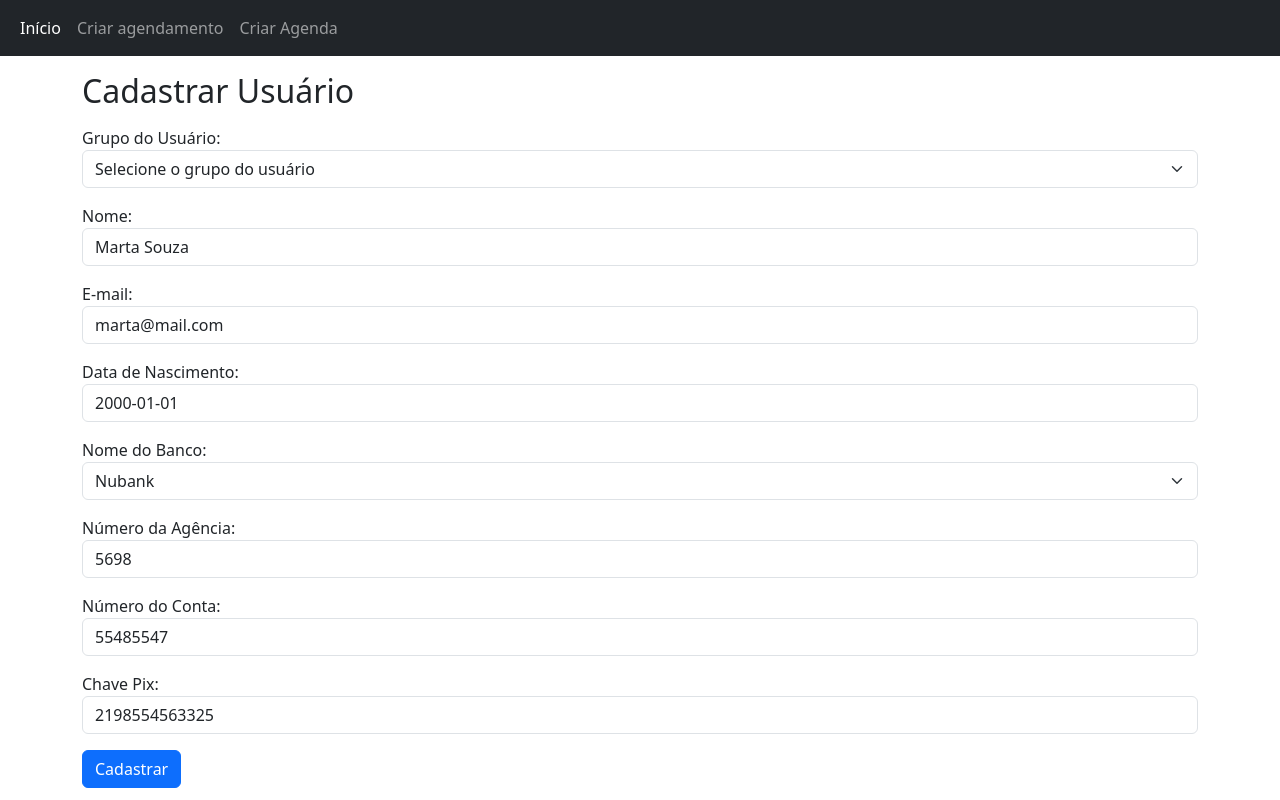
After one commit to Anaclarapereira/barbearia, a PHP site: page /Usuario/index.html in a window 1280 px wide. The commit adds this page. Run offline with PHP 8.4, Linux system fonts and the light colour scheme.

Commit message:
Add files via upload

```diff
--- a/Usuario/cadastrar_usuario.php
+++ b/Usuario/cadastrar_usuario.php
@@ -1,6 +1,6 @@
 <?php
 include "../connection.php";
-header("location: preparar_cadastro.php?status=1");
+
 echo "<pre>";
 
 print_r($_POST);
@@ -24,7 +24,7 @@ echo "<br>chave_pix $chave_pix";
 echo "<br>numero_conta $numero_conta";
 echo "<br>numero_agencia $numero_agencia";
 
-// exit('<br>não inserir');
+exit('<br>não inserir');
 
 
 $sql_usuario = "INSERT INTO usuarios (nome , email, data_de_nascimento, id_grupo)
@@ -52,7 +52,7 @@ VALUES ('$nome_do_banco', '$numero_agencia', '$numero_conta', '$chave_pix', $id_
 
 
 if ($conn->query($sql_dados_bancarios) === TRUE) {
-  header("location: preparar_cadastro.php?status=1");
+  echo "New record created successfully";
 } else {
   echo "Error: " . $sql_dados_bancarios . "<br>" . $conn->error;
 }
--- /dev/null
+++ b/Usuario/index.html
@@ -0,0 +1,109 @@
+<!DOCTYPE html>
+<html lang="en">
+
+<head>
+    <title>Cadastro de Usuários</title>
+    <meta charset="utf-8">
+    <meta name="viewport" content="width=device-width, initial-scale=1">
+    <link href="https://cdn.jsdelivr.net/npm/bootstrap@5.3.3/dist/css/bootstrap.min.css" rel="stylesheet">
+    <script src="https://cdn.jsdelivr.net/npm/bootstrap@5.3.3/dist/js/bootstrap.bundle.min.js"></script>
+</head>
+
+<body>
+
+    <nav class="navbar navbar-expand-sm bg-dark navbar-dark">
+        <div class="container-fluid">
+            <ul class="navbar-nav">
+                <li class="nav-item">
+                    <a class="nav-link active" href="../index.php">Início</a>
+                </li>
+                <li class="nav-item">
+                    <a class="nav-link" href="../Agendamento/agendar.php">Criar agendamento</a>
+                </li>
+                <li class="nav-item">
+                    <a class="nav-link" href="../Agenda/index.php">Criar Agenda</a>
+                </li>
+
+            </ul>
+        </div>
+    </nav>
+
+    <div class="container mt-3">
+        <h2>Cadastrar Usuário</h2>
+        <form action="cadastrar_usuario.php" method="post">
+
+
+            <div class="mb-3 mt-3">
+                <label for="email">Grupo do Usuário:</label>
+                <select class="form-select" name="id_grupo">
+                    <option>Selecione o grupo do usuário</option>
+                    <option value="1">Admin</option>
+                    <option value="2">Barbeiro</option>
+                    <option value="3">Cliente</option>
+                </select>
+            </div>
+
+            <div class="mb-3 mt-3">
+                <label for="email">Nome:</label>
+                <input type="text" class="form-control" id="nome" placeholder="Digite o nome do usuário" name="nome">
+            </div>
+
+            <div class="mb-3 mt-3">
+                <label for="email">E-mail:</label>
+                <input type="email" class="form-control" id="email" placeholder="Digite o e-mail do usuário"
+                    name="email">
+            </div>
+
+
+            <div class="mb-3 mt-3">
+                <label for="email">Data de Nascimento:</label>
+                <input type="text" class="form-control" id="data_de_nascimento" placeholder=""
+                    name="data_de_nascimento">
+            </div>
+
+            <div class="mb-3 mt-3">
+                <label for="email">Nome do Banco:</label>
+                <select class="form-select" name="nome_do_banco">
+                    <option>Selecione um banco</option>
+                    <option value="Nubank" selected>Nubank</option>
+                </select>
+            </div>
+
+
+            <div class="mb-3 mt-3">
+                <label for="email">Número da Agência:</label>
+                <input type="text" class="form-control" id="numero_agencia"
+                    placeholder="Digite o número da agência do barbeiro" name="numero_agencia">
+            </div>
+
+            <div class="mb-3 mt-3">
+                <label for="email">Número do Conta:</label>
+                <input type="text" class="form-control" id="numero_conta"
+                    placeholder="Digite o número da conta do barbeiro" name="numero_conta">
+            </div>
+
+            <div class="mb-3 mt-3">
+                <label for="email">Chave Pix:</label>
+                <input type="text" class="form-control" id="chave_pix" placeholder="Digite a chave PIX do barbeiro"
+                    name="chave_pix">
+            </div>
+
+
+            <button type="submit" class="btn btn-primary">Cadastrar</button>
+        </form>
+    </div>
+    <script src="https://ajax.googleapis.com/ajax/libs/jquery/3.7.1/jquery.min.js"></script>
+    <script>
+        $(document).ready(function () {
+            $('#nome').val('Marta Souza');
+            $('#email').val('marta@mail.com');
+            $('#data_de_nascimento').val('2000-01-01');
+            $('#numero_agencia').val('5698');
+            $('#numero_conta').val('55485547');
+            $('#chave_pix').val('2198554563325');
+        });
+    </script>
+
+</body>
+
+</html>
```
Also changed, not shown: Usuario/lista_de_usuarios.php (added, +73 -0 lines).
